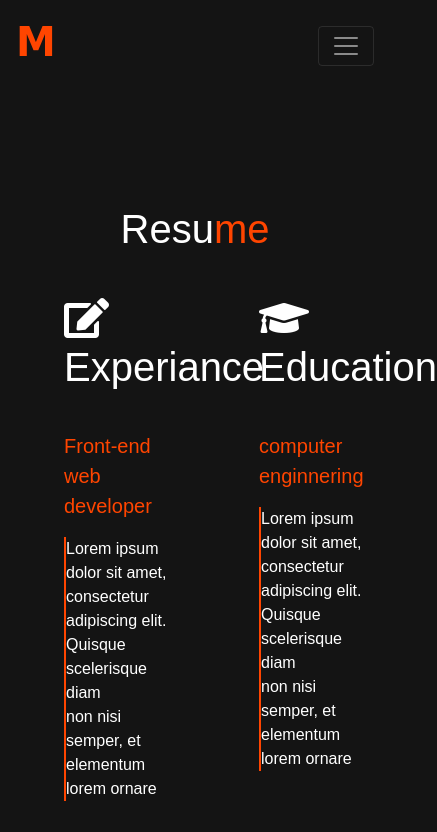
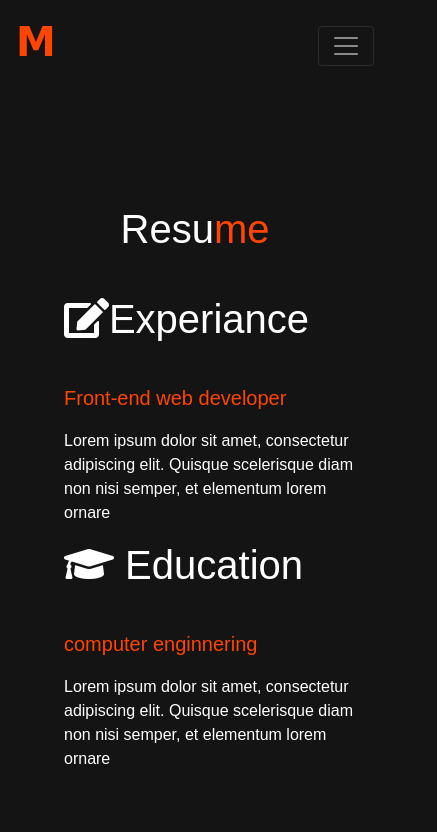
Before and after one commit to MelakuD/portfolio-website, a plain HTML site: page pages/resume.html in a window 390 px wide. Shown: the whole page, 437 px wide, since content can reach past the window. Drawn offline with nearby package versions, Linux system fonts and the light colour scheme.

Commit message:
saving to github

```diff
--- a/pages/resume.html
+++ b/pages/resume.html
@@ -35,19 +35,19 @@
             </div>
         </div>
         <div class="row">
-            <div class="col-6 first">
+            <div class="col-sm-12 col-md-6 first">
                 <h1><i class="fa fa-edit" aria-hidden="true"></i>Experiance</h1>
                 <p class="lead">Front-end web developer</p>
-                <p class="bord">Lorem ipsum dolor sit amet, consectetur <br/>adipiscing elit.
+                <p>Lorem ipsum dolor sit amet, consectetur <br/>adipiscing elit.
                     Quisque scelerisque diam <br/>non nisi semper, et elementum lorem ornare
                 </p>
             </div>
-            <div class="col-6 second">
+            <div class="col-sm-12 col-md-6 second">
                 <h1><i class="fa fa-graduation-cap" aria-hidden="true"></i> Education</h1>
                 <p class="lead">
                     computer enginnering
                 </p>
-                <p class="bord">Lorem ipsum dolor sit amet, consectetur <br/>adipiscing elit.
+                <p>Lorem ipsum dolor sit amet, consectetur <br/>adipiscing elit.
                     Quisque scelerisque diam <br/>non nisi semper, et elementum lorem ornare
                 </p>
             </div>
--- a/styles/resume.css
+++ b/styles/resume.css
@@ -67,6 +67,3 @@ html, body{
 .second h1{
     padding-bottom: 2rem;
 }
-.bord{
-    border-left: orangered 2px solid;
-}
--- a/styles/style.css
+++ b/styles/style.css
@@ -45,7 +45,7 @@ html, body{
     color: black;
 }
 .back{
-    height: 90vh;
+    padding-top: 4rem;
     background-color: rgba(34, 34, 34, 0.26);
 }
 .row{
@@ -155,8 +155,8 @@ html, body{
     }
 }
 @media(max-width:278px){
-    .row .col-12 h1{
-        margin-left: 1%;
+    .back .row .col-12 h1{
+        margin-left: 0;
         font-size: 0.8rem;
     }
 }
```
